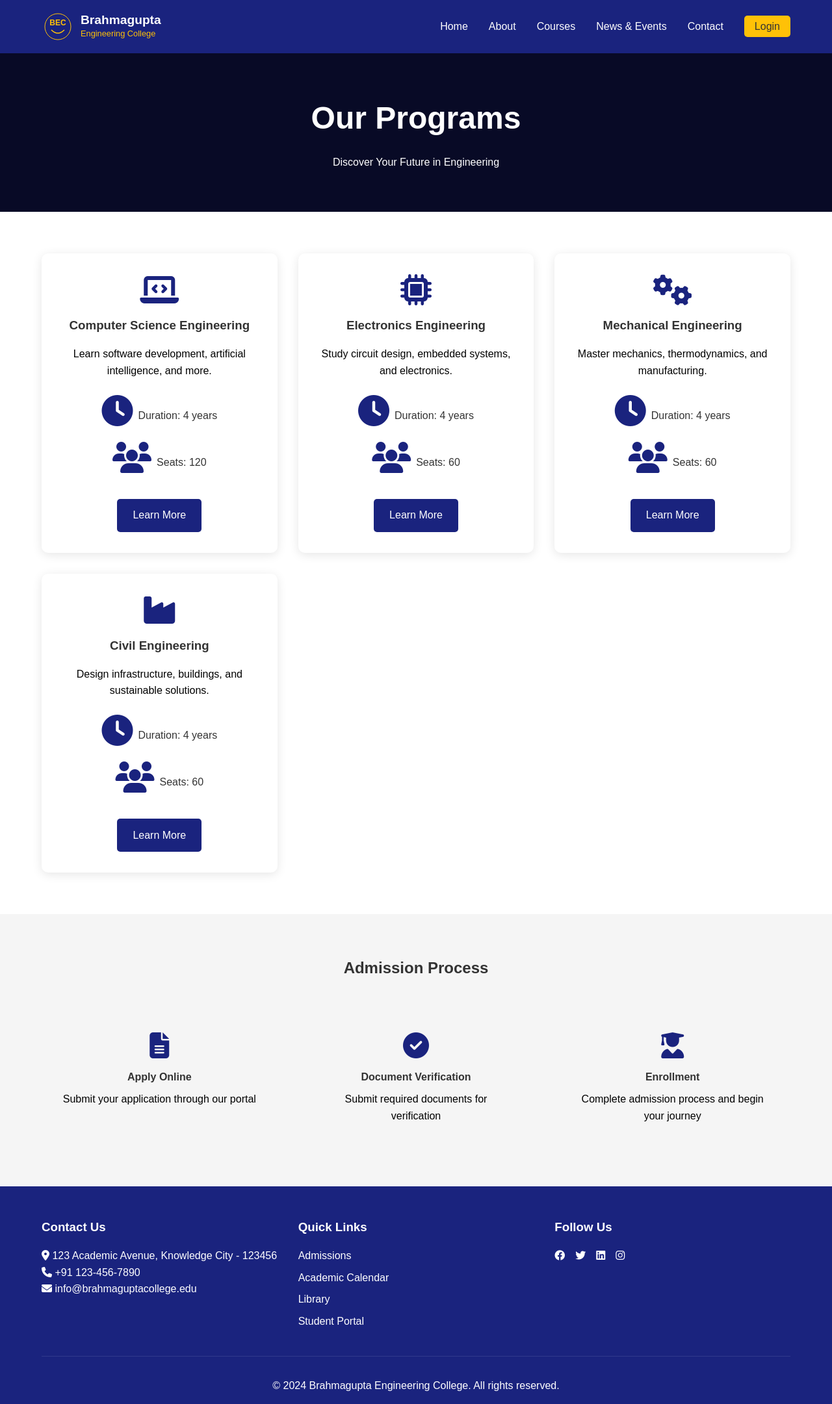
After one commit to devnydv/college, a Flask app: page /programs in a window 1280 px wide. The commit adds this page. Shown: the whole page at 65% size. Run offline with Flask 3, Linux system fonts and the light colour scheme.

Commit message:
Add new routes and templates for contact, news, programs, and login pages; enhance navigation and footer structure

```diff
--- a/college/basic/mainroute.py
+++ b/college/basic/mainroute.py
@@ -8,3 +8,19 @@ def home():
 @app.route("/about")
 def about():
     return render_template("about.html")
+
+@app.route("/contact")
+def contact():
+    return render_template("contact.html")
+
+@app.route("/news")
+def news():
+    return render_template("news.html")
+
+@app.route("/programs")
+def programs():
+    return render_template("programs.html")
+
+@app.route("/login")
+def login():
+    return render_template("login.html")
--- /dev/null
+++ b/college/basic/static/js/config.js
@@ -0,0 +1,13 @@
+export const config = {
+    collegeName: "Brahmagupta Engineering College",
+    tagline: "Excellence in Engineering Education",
+    address: "123 Academic Avenue, Knowledge City - 123456",
+    phone: "+91 123-456-7890",
+    email: "info@brahmaguptacollege.edu",
+    socialLinks: {
+        facebook: "#",
+        twitter: "#",
+        linkedin: "#",
+        instagram: "#"
+    }
+};
--- /dev/null
+++ b/college/basic/static/js/script.js
@@ -0,0 +1,136 @@
+import { config } from './config.js';
+
+// Populate contact information
+document.querySelector('.contact-info').innerHTML = `
+    <p><i class="fas fa-map-marker-alt"></i> ${config.address}</p>
+    <p><i class="fas fa-phone"></i> ${config.phone}</p>
+    <p><i class="fas fa-envelope"></i> ${config.email}</p>
+`;
+
+// Populate social links
+document.querySelector('.social-links').innerHTML = `
+    <a href="${config.socialLinks.facebook}"><i class="fab fa-facebook"></i></a>
+    <a href="${config.socialLinks.twitter}"><i class="fab fa-twitter"></i></a>
+    <a href="${config.socialLinks.linkedin}"><i class="fab fa-linkedin"></i></a>
+    <a href="${config.socialLinks.instagram}"><i class="fab fa-instagram"></i></a>
+`;
+
+// Add active class to current nav item
+document.querySelectorAll('.nav-links a').forEach(link => {
+    link.addEventListener('click', function(e) {
+        document.querySelector('.active')?.classList.remove('active');
+        this.classList.add('active');
+    });
+});
+
+// Smooth scroll for anchor links
+document.querySelectorAll('a[href^="#"]').forEach(anchor => {
+    anchor.addEventListener('click', function (e) {
+        e.preventDefault();
+        const href = this.getAttribute('href');
+        if (href !== '#') {
+            document.querySelector(href).scrollIntoView({
+                behavior: 'smooth'
+            });
+        }
+    });
+});
+
+// Login page functionality
+document.querySelectorAll('.login-option').forEach(option => {
+    option.addEventListener('click', function() {
+        // Hide all forms first
+        document.querySelectorAll('.login-form').forEach(form => {
+            form.classList.add('hidden');
+        });
+        // Show clicked option's form
+        this.querySelector('.login-form').classList.remove('hidden');
+    });
+});
+
+// Login form handling
+document.querySelectorAll('.login-form').forEach(form => {
+    form.addEventListener('submit', function(e) {
+        e.preventDefault();
+        const formId = this.closest('.login-option').id;
+
+        // Basic validation - you would typically do this server-side
+        const id = this.querySelector('input[type="text"]').value;
+        const password = this.querySelector('input[type="password"]').value;
+
+        if (id && password) {
+            switch(formId) {
+                case 'student-login':
+                    window.location.href = 'student-profile.html';
+                    break;
+                case 'faculty-login':
+                    window.location.href = 'faculty-profile.html';
+                    break;
+                case 'admin-login':
+                    window.location.href = 'admin-profile.html';
+                    break;
+            }
+        } else {
+            alert('Please fill in all fields');
+        }
+    });
+});
+
+// News filter functionality
+document.querySelectorAll('.filter-btn').forEach(btn => {
+    btn.addEventListener('click', function() {
+        const filter = this.dataset.filter;
+
+        // Update active button
+        document.querySelector('.filter-btn.active').classList.remove('active');
+        this.classList.add('active');
+
+        // Filter news items
+        document.querySelectorAll('.news-item').forEach(item => {
+            if (filter === 'all' || item.dataset.category === filter) {
+                item.style.display = 'flex';
+            } else {
+                item.style.display = 'none';
+            }
+        });
+    });
+});
+
+// Contact form submission
+const contactForm = document.querySelector('.contact-form');
+if (contactForm) {
+    contactForm.addEventListener('submit', function(e) {
+        e.preventDefault();
+        // Add form submission logic here
+        alert('Message sent successfully!');
+        this.reset();
+    });
+}
+
+// Hamburger menu functionality
+const hamburger = document.querySelector('.hamburger');
+const navLinks = document.querySelector('.nav-links');
+
+if (hamburger) {
+    hamburger.addEventListener('click', (e) => {
+        e.stopPropagation();
+        hamburger.classList.toggle('active');
+        navLinks.classList.toggle('active');
+    });
+}
+
+// Close menu when clicking a nav link
+document.querySelectorAll('.nav-links a').forEach(link => {
+    link.addEventListener('click', () => {
+        hamburger.classList.remove('active');
+        navLinks.classList.remove('active');
+    });
+});
+
+// Close menu when clicking outside
+document.addEventListener('click', (e) => {
+    if (!hamburger?.contains(e.target) && !navLinks?.contains(e.target)) {
+        hamburger?.classList.remove('active');
+        navLinks?.classList.remove('active');
+    }
+});
--- a/college/basic/templates/base.html
+++ b/college/basic/templates/base.html
@@ -30,14 +30,39 @@
         <ul class="nav-links">
             <li><a href="/" class="active">Home</a></li>
             <li><a href="/about">About</a></li>
-            <li><a href="programs.html">Courses</a></li>
-            <li><a href="news.html">News & Events</a></li>
-            <li><a href="contact.html">Contact</a></li>
-            <li><a href="login.html" class="login-btn">Login</a></li>
+            <li><a href="/programs">Courses</a></li>
+            <li><a href="/news">News & Events</a></li>
+            <li><a href="/contact">Contact</a></li>
+            <li><a href="/login" class="login-btn">Login</a></li>
         </ul>
     </nav>
     {%block content%}
 
     {%endblock%}
+    <footer>
+        <div class="footer-content">
+            <div class="footer-section">
+                <h3>Contact Us</h3>
+                <p class="contact-info"></p>
+            </div>
+            <div class="footer-section">
+                <h3>Quick Links</h3>
+                <ul>
+                    <li><a href="#">Admissions</a></li>
+                    <li><a href="#">Academic Calendar</a></li>
+                    <li><a href="#">Library</a></li>
+                    <li><a href="#">Student Portal</a></li>
+                </ul>
+            </div>
+            <div class="footer-section">
+                <h3>Follow Us</h3>
+                <div class="social-links"></div>
+            </div>
+        </div>
+        <div class="footer-bottom">
+            <p>&copy; 2024 Brahmagupta Engineering College. All rights reserved.</p>
+        </div>
+    </footer>
+    <script type="module" src="{{url_for('basic.static', filename='js/script.js')}}"></script>
 </body>
 </html>
--- /dev/null
+++ b/college/basic/templates/programs.html
@@ -0,0 +1,96 @@
+
+
+    {%extends "base.html"%}
+
+    {%block head%}
+    <title>Programs - Brahmagupta Engineering College</title>
+        <link rel="stylesheet" href="{{url_for('basic.static', filename='css/main.css')}}">
+        <link rel="stylesheet" href="https://cdnjs.cloudflare.com/ajax/libs/font-awesome/6.4.0/css/all.min.css">
+        {%endblock%}
+        {%block content%}
+
+
+    <main class="programs-page">
+        <header class="program-hero">
+            <h1>Our Programs</h1>
+            <p>Discover Your Future in Engineering</p>
+        </header>
+
+        <section class="programs-grid">
+            <div class="program-card">
+                <i class="fas fa-laptop-code"></i>
+                <h3>Computer Science Engineering</h3>
+                <p>Learn software development, artificial intelligence, and more.</p>
+                <ul class="program-details">
+                    <li><i class="fas fa-clock"></i> Duration: 4 years</li>
+                    <li><i class="fas fa-users"></i> Seats: 120</li>
+                </ul>
+                <a href="#" class="program-btn">Learn More</a>
+            </div>
+
+            <div class="program-card">
+                <i class="fas fa-microchip"></i>
+                <h3>Electronics Engineering</h3>
+                <p>Study circuit design, embedded systems, and electronics.</p>
+                <ul class="program-details">
+                    <li><i class="fas fa-clock"></i> Duration: 4 years</li>
+                    <li><i class="fas fa-users"></i> Seats: 60</li>
+                </ul>
+                <a href="#" class="program-btn">Learn More</a>
+            </div>
+
+            <div class="program-card">
+                <i class="fas fa-cogs"></i>
+                <h3>Mechanical Engineering</h3>
+                <p>Master mechanics, thermodynamics, and manufacturing.</p>
+                <ul class="program-details">
+                    <li><i class="fas fa-clock"></i> Duration: 4 years</li>
+                    <li><i class="fas fa-users"></i> Seats: 60</li>
+                </ul>
+                <a href="#" class="program-btn">Learn More</a>
+            </div>
+
+            <div class="program-card">
+                <i class="fas fa-industry"></i>
+                <h3>Civil Engineering</h3>
+                <p>Design infrastructure, buildings, and sustainable solutions.</p>
+                <ul class="program-details">
+                    <li><i class="fas fa-clock"></i> Duration: 4 years</li>
+                    <li><i class="fas fa-users"></i> Seats: 60</li>
+                </ul>
+                <a href="#" class="program-btn">Learn More</a>
+            </div>
+        </section>
+
+        <section class="admission-info">
+            <h2>Admission Process</h2>
+            <div class="admission-steps">
+                <div class="step">
+                    <i class="fas fa-file-alt"></i>
+                    <h4>Apply Online</h4>
+                    <p>Submit your application through our portal</p>
+                </div>
+                <div class="step">
+                    <i class="fas fa-check-circle"></i>
+                    <h4>Document Verification</h4>
+                    <p>Submit required documents for verification</p>
+                </div>
+                <div class="step">
+                    <i class="fas fa-user-graduate"></i>
+                    <h4>Enrollment</h4>
+                    <p>Complete admission process and begin your journey</p>
+                </div>
+            </div>
+        </section>
+    </main>
+
+
+
+    <script type="importmap">
+        {
+            "imports": {
+                "config": "./config.js"
+            }
+        }
+    </script>
+    {%endblock%}
```
Also changed, not shown: college/basic/templates/about.html (+2 -25 lines), college/basic/templates/contact.html (added, +66 -0 lines), college/basic/templates/index.html (+2 -25 lines), college/basic/templates/login.html (added, +56 -0 lines), college/basic/templates/news.html (added, +70 -0 lines), college/basic/templates/student-profile.html (added, +157 -0 lines).
